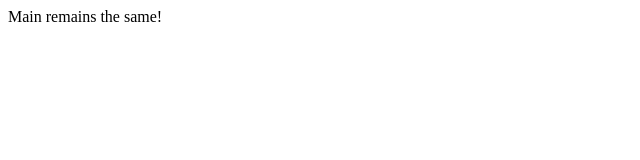
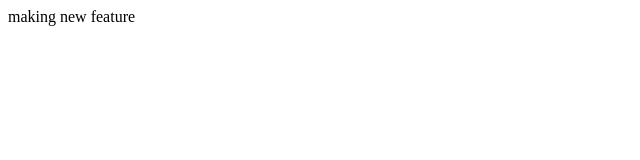
Before and after one commit to Liz-Chung/GitInitTest3, a plain HTML site: page index.html in a window 1280 px wide. Shown: the full height of the page, 0-640 px from the left. Drawn offline with Linux system fonts and the light colour scheme.

Commit message:
new feature

```diff
--- a/index.html
+++ b/index.html
@@ -6,6 +6,6 @@
   <title>Document</title>
 </head>
 <body>
-  Main remains the same!
+  making new feature
 </body>
 </html>
```
